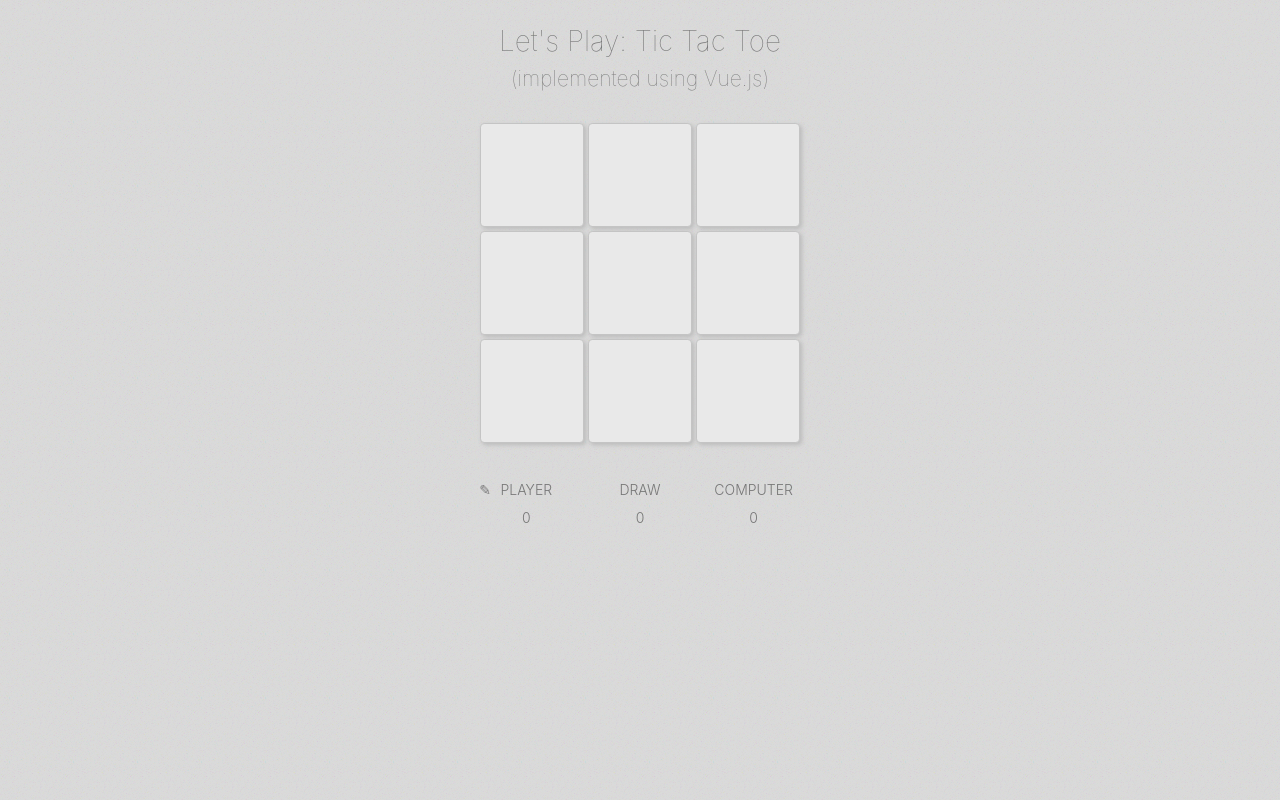
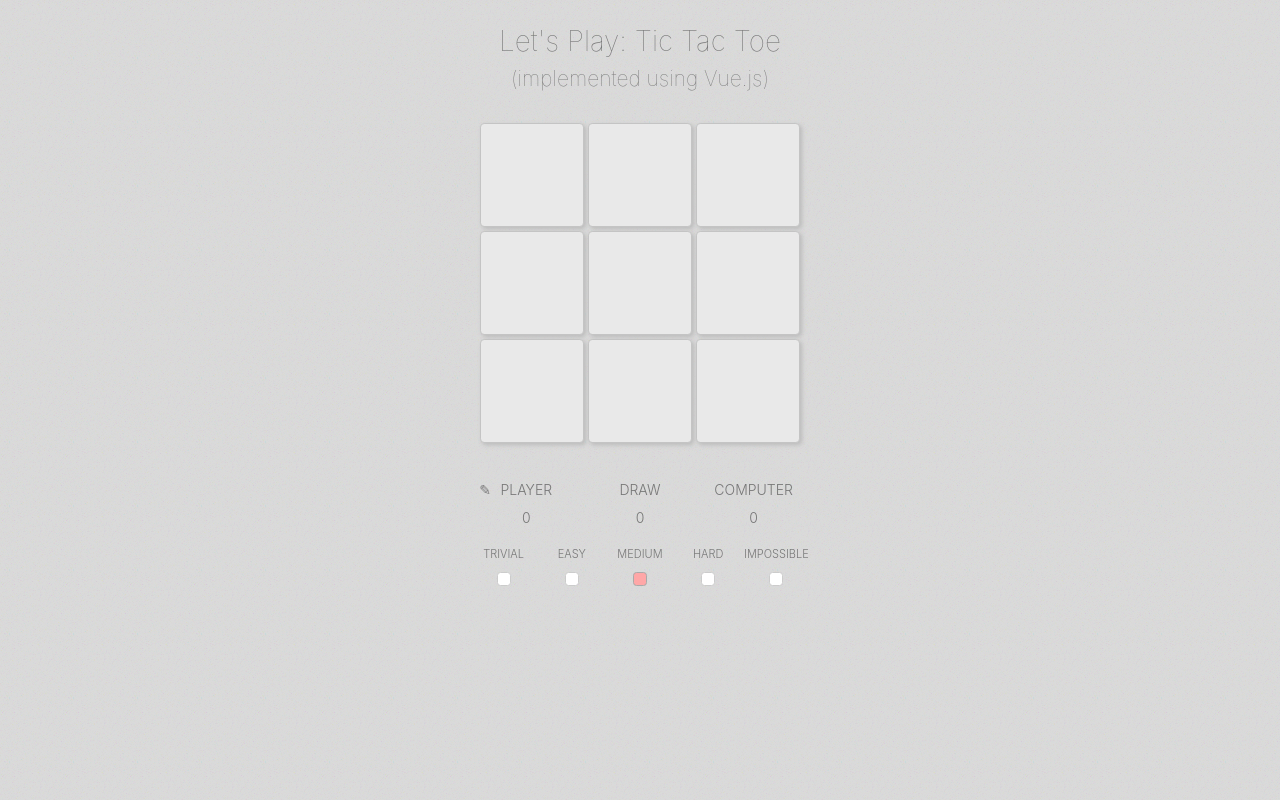
Before and after one commit to aioooi/tictactoe-vue, a Vue app: page / in a window 1280 px wide. Built offline with nearby package versions, Linux system fonts and the light colour scheme.

Commit message:
implement level selection

```diff
--- a/src/components/Game.vue
+++ b/src/components/Game.vue
@@ -28,23 +28,14 @@
       </div>
     </div>
     <Scoreboard v-bind:stats="this.stats"></Scoreboard>
+    <InputRadio v-bind:label="this.levels.map((v) => v.label)" v-on:select="levelChanged"></InputRadio>
   </div>
 </template>
 
 <script>
 import * as ttt from "../../lib/tictactoe/tictactoe.js";
 import Scoreboard from "./Scoreboard.vue";
-
-// TODO handle handicap
-const levels = [
-  { label: "trivial", handicap: 90 },
-  { label: "easy", handicap: 65 },
-  { label: "medium", handicap: 48 },
-  { label: "hard", handicap: 24 },
-  { label: "impossible", handicap: 5 },
-];
-
-// TODO handle stats
+import InputRadio from "./InputRadio.vue";
 
 export default {
   name: "Game",
@@ -60,6 +51,7 @@ export default {
   },
   components: {
     Scoreboard,
+    InputRadio,
   },
   data() {
     return {
@@ -83,6 +75,13 @@ export default {
         draw: 0,
         player: 0,
       },
+      levels: [
+        { label: "trivial", handicap: 90 },
+        { label: "easy", handicap: 65 },
+        { label: "medium", handicap: 48 },
+        { label: "hard", handicap: 24 },
+        { label: "impossible", handicap: 5 },
+      ],
     };
   },
   methods: {
@@ -92,7 +91,7 @@ export default {
 
     async newGame(playerBegins = true) {
       this.game = new ttt.Game(
-        levels[this.currentLevel].handicap,
+        this.levels[this.currentLevel].handicap,
         playerBegins
       );
       // array assigments are not too reactive otherwise ;)
@@ -181,6 +180,14 @@ export default {
         }
       }
     },
+
+    // handle level selection
+    levelChanged(level) {
+      console.log(`new level: ${this.levels[level].label}`)
+      this.currentLevel = level;
+      this.resetStats();
+      this.newGame();
+    }
   },
 
   created() {
--- /dev/null
+++ b/src/components/InputRadio.vue
@@ -0,0 +1,95 @@
+<template>
+  <div
+    class="grid"
+    v-bind:style="{
+      gridTemplateColumns: 'repeat(' + this.labels.length + ', 1fr)',
+    }"
+  >
+    <div v-for="l in labels" v-bind:key="l.id" class="radioBtn">
+      <label>{{ l.label }}</label>
+      <input
+        type="radio"
+        v-bind:value="l.id"
+        v-model="selectedId"
+        v-on:change="select"
+      />
+    </div>
+  </div>
+</template>
+
+<script>
+export default {
+  name: "InputRadio",
+  props: {
+    label: {
+      type: Array,
+    },
+  },
+  data() {
+    return {
+      selectedId: Math.floor(this.label.length / 2),
+      labels: this.label.map((v, i) => {
+        return {
+          id: i,
+          label: v,
+        };
+      }),
+    };
+  },
+  methods: {
+    select() {
+      this.$emit("select", this.selectedId);
+    },
+  },
+  created() {
+      this.select();
+  }
+};
+</script>
+
+<style scoped>
+.grid {
+  width: 38vw;
+  min-width: 338px;
+  max-width: 38vh;
+  margin: 2vh auto;
+  display: grid;
+  text-align: center;
+  /* set dynamically in template above: */
+  /* grid-template-columns: 1fr 1fr 1fr; */
+  text-transform: uppercase;
+  grid-gap: 3px;
+  font-size: 11px;
+  font-weight: 300;
+}
+
+.radioBtn {
+  display: inline-block;
+  text-align: center;
+}
+
+.radioBtn label {
+  display: block;
+  margin-bottom: 1em;
+}
+
+input[type="radio"] {
+  -moz-appearance: None;
+  -webkit-appearance: none;
+  border: 1px solid #ccc;
+  background-color: #fff;
+  border-radius: 25%;
+  width: 14px;
+  height: 14px;
+  cursor: pointer;
+}
+
+input[type="radio"]:checked {
+  background: #ffa7a7;
+  border: 1px solid #aaa;
+}
+
+input[type="radio"]:focus {
+  outline: none;
+}
+</style>
```
